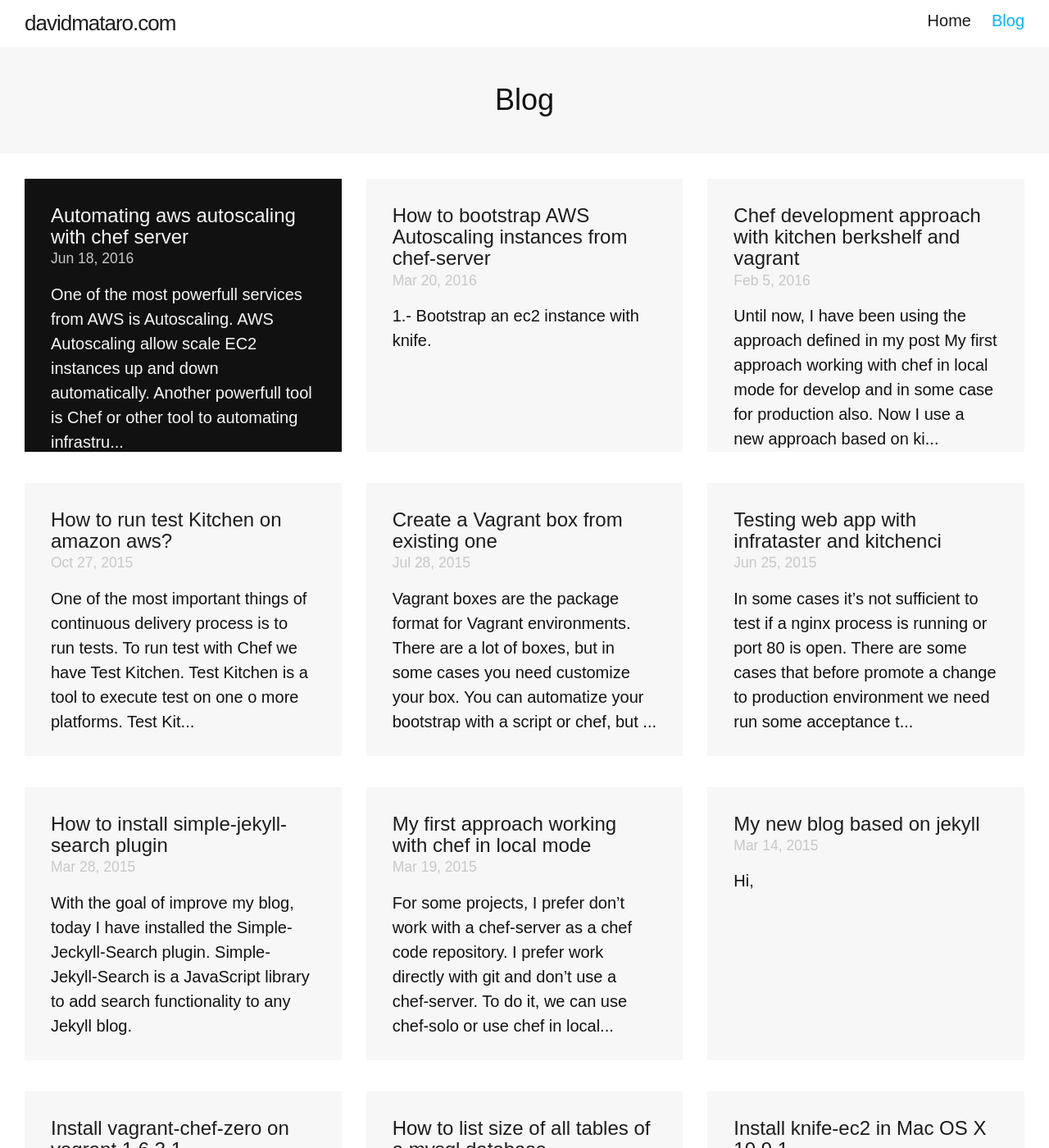
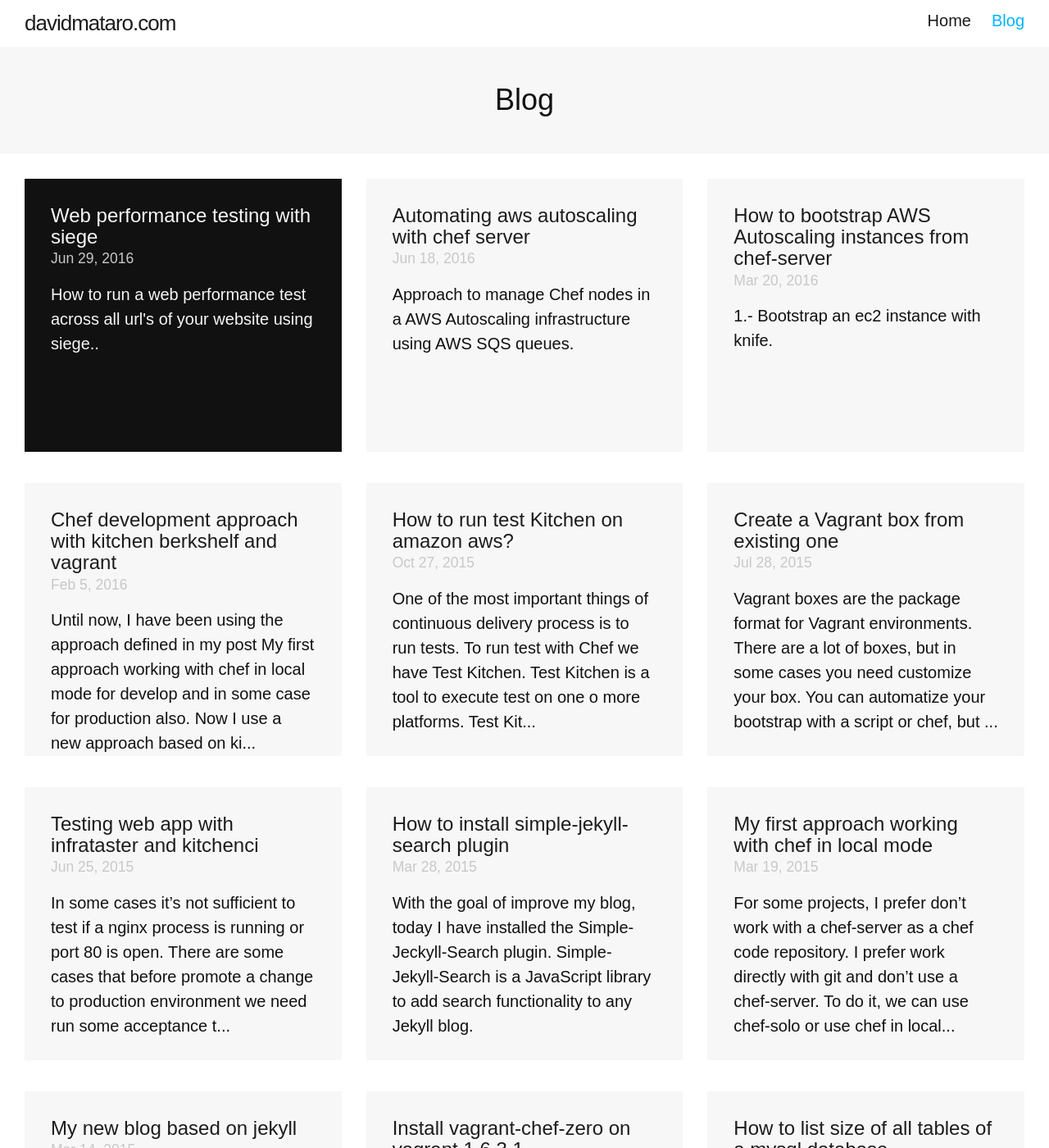
Before and after one commit to davidmataro/davidmataro, a Jekyll site: the page built from blog/index.html, in a window 1280 px wide and 1400 px high. Shown: the whole window at 82% size. Built offline with Jekyll 4.4.1, drawn with Linux system fonts in a browser that asks for light colours; nearby versions of some CDN libraries; some web fonts are replaced; Markdown is read by kramdown in place of the engine named in the settings; the list of posts is cut into pages by our own code; part of the change alters nothing that is shown; some of the changed text lies outside the part shown.

Commit message:
new post web-performance-testing-with-siege

````diff
--- a/_posts/2016-06-18-automating-aws-autoscaling-with-chef.markdown
+++ b/_posts/2016-06-18-automating-aws-autoscaling-with-chef.markdown
@@ -3,6 +3,7 @@ layout: post
 status: draft
 published: true
 title: Automating aws autoscaling with chef server
+excerpt: Approach to manage Chef nodes in a AWS Autoscaling infrastructure using AWS SQS queues.
 author:
   display_name: davidmataro
   login: admin
@@ -10,7 +11,7 @@ author:
   url: http://www.davidmataro.com
 tags: ['devops','aws','autoscaling','chef']
 comments: []
-dark: true
+dark: false
 ---
 
 One of the most powerfull services from AWS is Autoscaling. [AWS Autoscaling](https://aws.amazon.com/autoscaling/) allow scale EC2 instances up and down automatically. Another powerfull tool is [Chef](https://www.chef.io/) or other tool to automating infrastructures. The combination off both is a great solution to manage your applications in the cloud.
--- /dev/null
+++ b/_posts/2016-06-29-web-performance-testing-with-siege.markdown
@@ -0,0 +1,70 @@
+---
+layout: post
+status: draft
+published: true
+title: Web performance testing with siege
+excerpt: How to run a web performance test across all url's of your website using siege..
+author:
+  display_name: davidmataro
+  login: admin
+  email: jo@davidmataro.com
+  url: http://www.davidmataro.com
+tags: ['wpo']
+comments: []
+dark: true
+---
+
+
+Each website owner or manager should be the question: how many users can our website handler? To answer this question you need to run a *web performance testing* over your website. To run a *web performance testing* there are a lot tools and online services. For run the first web performance testings I use *siege*. Siege is an http load testing and benchmarking utility.
+
+
+
+Siege permit to test a single url or a list of url's. I use siege to test a list of url randomly and with the benchmark option enable to stress the website infrastructure.
+
+
+1.- Generate url list file
+
+```bash
+curl --silent http://test.superpop.es/sitemap.xml | grep \<loc\> | sed 's/.*<loc>//' | sed 's|</loc>||' > urllist.txt
+```
+
+
+
+2.- Run test with siege
+
+```bash
+siege -c5 -i -b -v -t60 -f urllist.txt
+```
+
+* -c CONCURRENT users, default is 10.
+* -i INTERNET user simulation, hits URLs randomly.
+* -b BENCHMARK: no delays between requests.
+* -v VERBOSE, prints notification to screen.
+* -t TIMED testing where "m" is modifier S, M, or H.
+* -f FILE, select a specific URLS FILE.
+
+
+If you have more than one sitemap.xml you can generate url list using the next script. This generate url list file from sitemap_index.xml.
+
+```bash
+#!/bin/bash
+
+DOMAIN=test.superpop.es
+SITEMAP_INDEX=sitemap_index.xml
+URLLIST=urllist.txt
+
+curl --silent http://$DOMAIN/$SITEMAP_INDEX | grep \<loc\> | sed 's/.*<loc>//' | sed 's|</loc>||' > /tmp/sitemap_index.txt
+
+if [ -f $URLLIST ]
+then
+  rm $URLLIST
+fi
+touch $URLLIST
+
+while read sitemap; do
+  echo $sitemap
+  curl --silent $sitemap | grep \<loc\> | sed 's/.*<loc>//' | sed 's|</loc>||' >> $URLLIST
+done < /tmp/sitemap_index.txt
+
+rm /tmp/sitemap_index.txt
+```
````
